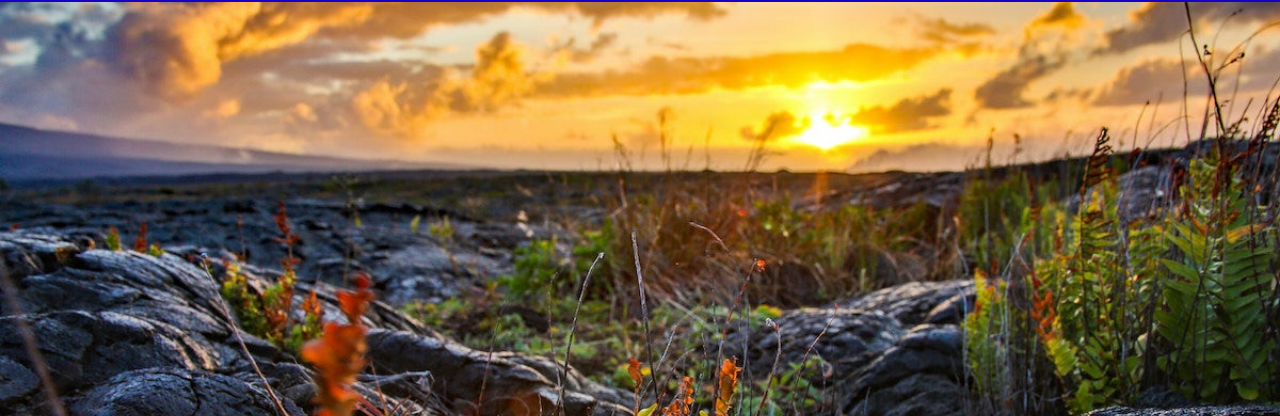
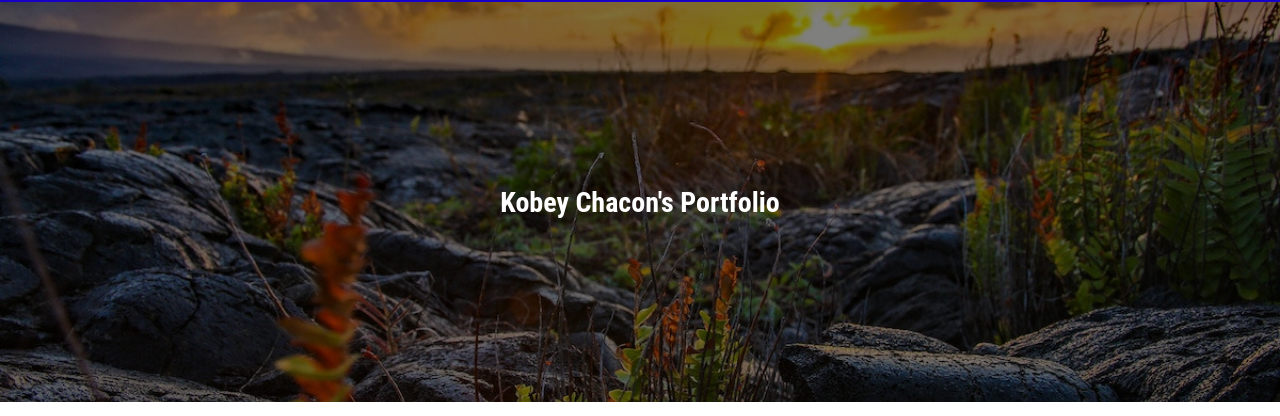
Before and after one commit to Notarobot301997/MyPortfolio, a plain HTML site: page index.html in a window 1280 px wide. Shown: the part 61-477 px from the top of the page. Drawn offline with Linux system fonts and the light colour scheme.

Commit message:
Added hero image to main website.

```diff
--- a/css/styles.css
+++ b/css/styles.css
@@ -58,13 +58,23 @@ p{
  }
 
  .hero-image{
-  display: block;
-  margin: 0 0 30px;
-  width: 100%;
-  height: auto;
-  max-height: 600px;
-  object-fit: cover;
+  background-image: linear-gradient(rgba(0, 0, 0, 0.5), rgba(0, 0, 0, 0.5)),url("../images/placeholder.jpg");
+  height: 400px;
+  background-position: center;
+  background-repeat: no-repeat;
+  background-size: cover;
+  position: relative;
+  margin-bottom: 20px;
  }
+
+ .hero-text {
+  text-align: center;
+  position: absolute;
+  top: 50%;
+  left: 50%;
+  transform: translate(-50%, -50%);
+  color: white;
+}
 
 
  /* Responsive Navigation Properties*/
--- a/index.html
+++ b/index.html
@@ -10,6 +10,7 @@
     <link rel="preconnect" href="https://fonts.googleapis.com">
     <link rel="preconnect" href="https://fonts.gstatic.com" crossorigin>
     <link href="https://fonts.googleapis.com/css2?family=Roboto:ital,wght@0,100..900;1,100..900&display=swap" rel="stylesheet">
+    <title>Kobey Chacon Digital Media Portfolio</title>
 </head>
 
 <body>
@@ -32,7 +33,11 @@
 </nav>
 </header>
 
-      <img class="hero-image" src="images/placeholder.jpg" alt="Vacation Image" >
+<div class="hero-image">
+    <div class="hero-text">
+        <h1>Kobey Chacon's Portfolio</h1>
+    </div>
+</div>
 
 
 <div class="row">
```
